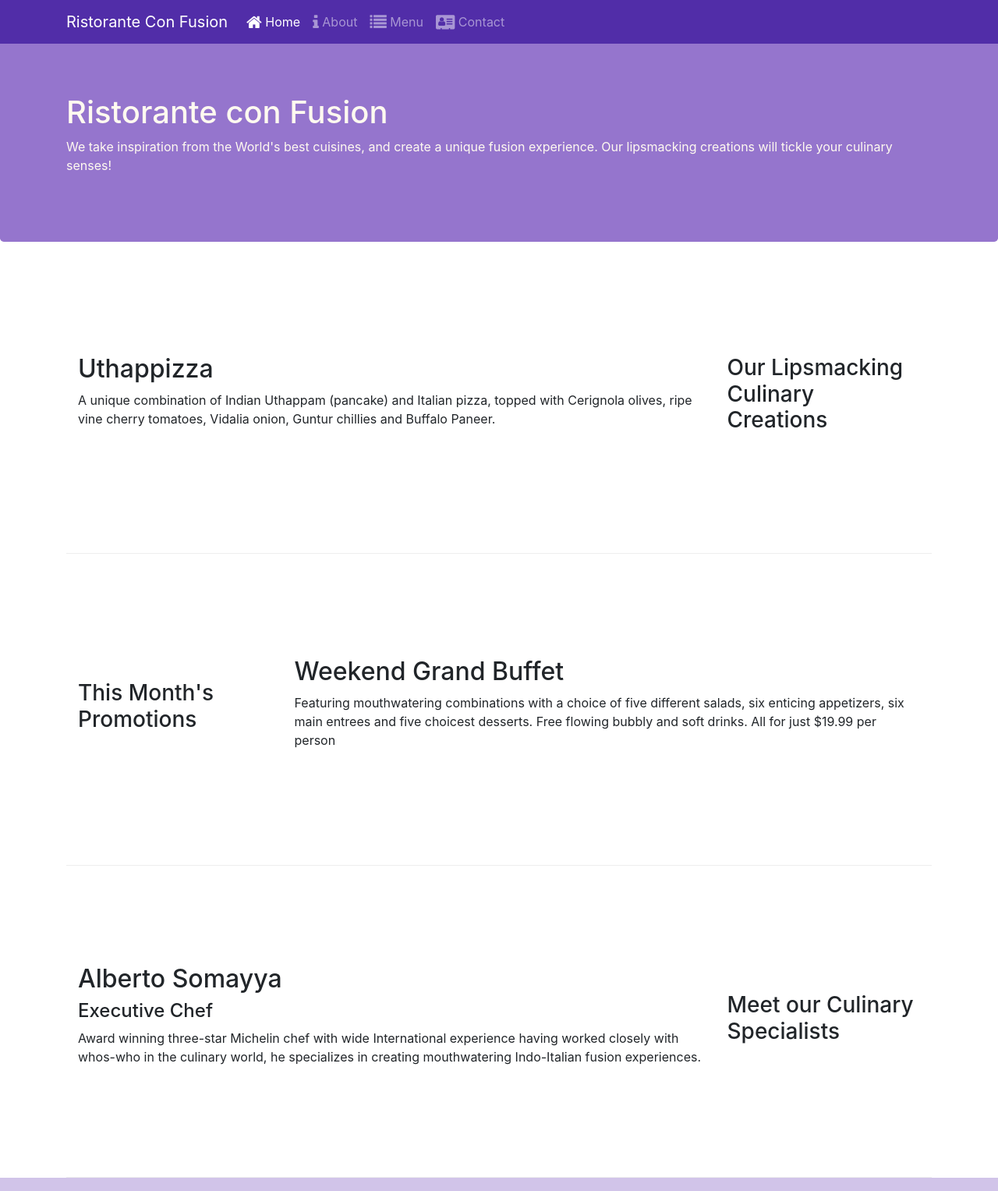
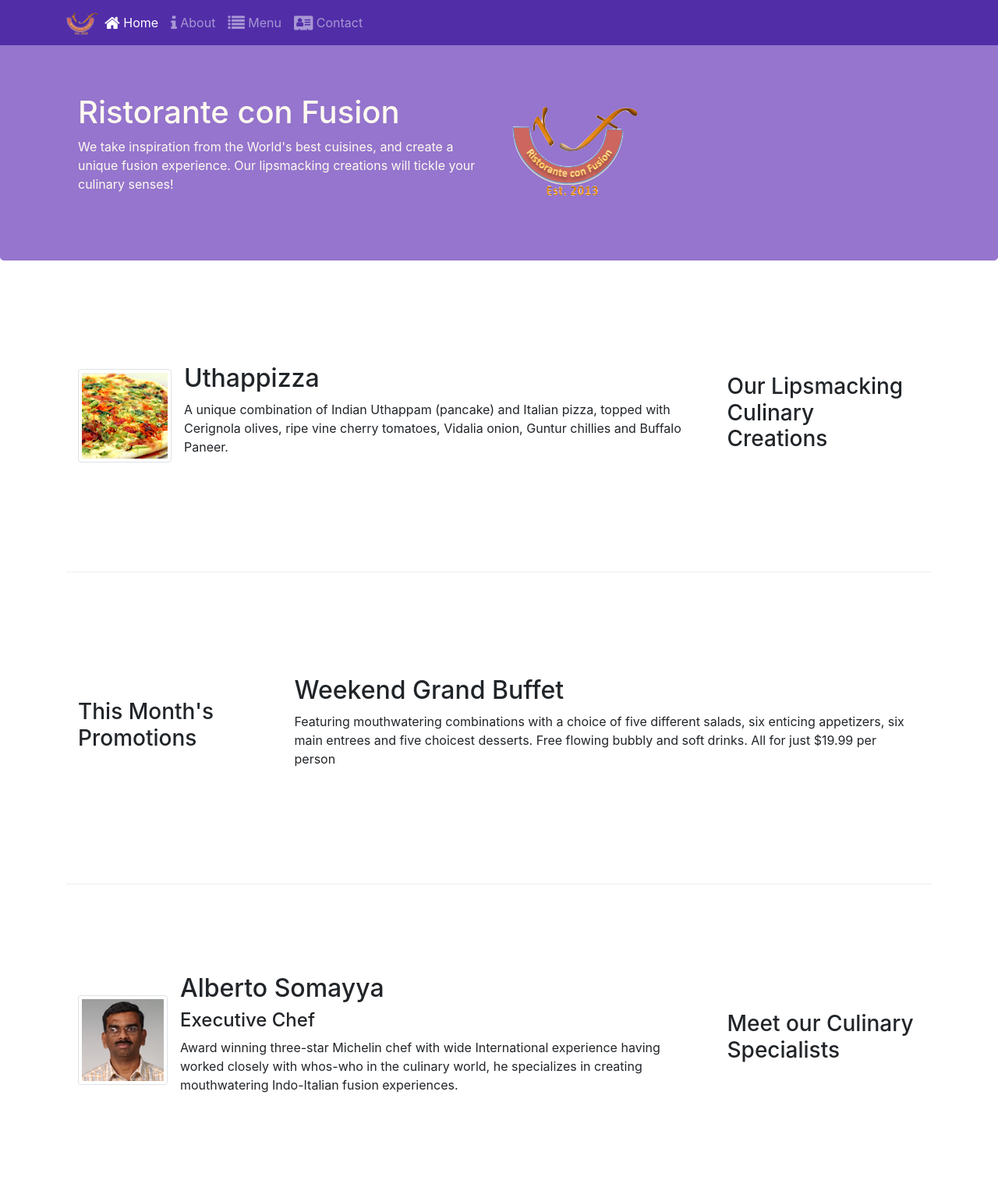
Before and after one commit to uniyalvipin/front-end-bootstrap, a website: page index.html in a window 1280 px wide. Shown: the top 1527 px of the page at 78% size. Drawn offline with nearby package versions, Linux system fonts and the light colour scheme.

Commit message:
images and media added

```diff
--- a/index.html
+++ b/index.html
@@ -20,9 +20,12 @@
     <header class="jumbotron">
         <div class="container">
             <div class="row row-header">
-                <div>
+                <div class="col-12 col-sm-6">
                     <h1>Ristorante con Fusion</h1>
                     <p>We take inspiration from the World's best cuisines, and create a unique fusion experience. Our lipsmacking creations will tickle your culinary senses!</p>
+                </div>
+                <div class="col-12 col-sm align-self-center">
+                    <img src="img/logo.png" class="img-fluid">
                 </div>
             </div>
         </div>
@@ -33,7 +36,7 @@
             <button class="navbar-toggler" type="button" data-toggle="collapse" data-target="#Navbar">
                 <span class="navbar-toggler-icon"></span>
             </button>
-            <a class="navbar-brand" href="#">Ristorante Con Fusion</a>
+            <a class="navbar-brand mr-auto" href="#"><img src="img/logo.png" height="30" width="41"></a>
 
             <div class="collapse navbar-collapse" id="Navbar">
                 <ul class="navbar-nav mr-auto">
@@ -52,11 +55,20 @@
                 <h3>Our Lipsmacking Culinary Creations</h3>
             </div>
             <div class="col col-sm order-sm-first col-md">
-                <h2>Uthappizza</h2>
-                <p>A unique combination of Indian Uthappam (pancake) and Italian pizza, topped with Cerignola olives, ripe vine cherry tomatoes, Vidalia onion, Guntur chillies and Buffalo Paneer.</p>
+                <div class="media">
+                    <img class="d-flex mr-3 img-thumbnail align-self-center"
+                            src="img/uthappizza.png" alt="Uthappizza">
+                    <div class="media-body">
+                        <h2 class="mt-0">Uthappizza</h2>
+                        <p class="d-none d-sm-block">A unique combination of Indian Uthappam (pancake) and
+                            Italian pizza, topped with Cerignola olives, ripe vine
+                            cherry tomatoes, Vidalia onion, Guntur chillies and
+                            Buffalo Paneer.
+                        </p>
+                    </div>
+                </div>
             </div>
         </div>
-
 
         <div class="row row-content align-items-center">
             <div class="col-12 col-sm-4 col-md-3">
@@ -73,9 +85,19 @@
                 <h3>Meet our Culinary Specialists</h3>
             </div>
             <div class="col col-sm order-sm-first col-md">
-                <h2>Alberto Somayya</h2>
-                <h4>Executive Chef</h4>
-                <p>Award winning three-star Michelin chef with wide International experience having worked closely with whos-who in the culinary world, he specializes in creating mouthwatering Indo-Italian fusion experiences. </p>
+                <div class="media">
+                    <img class="d-flex mr-3 img-thumbnail align-self-center"
+                            src="img/alberto.png" alt="Alberto Somayya">
+                    <div class="media-body">
+                        <h2 class="mt-0">Alberto Somayya</h2>
+                        <h4>Executive Chef</h4>
+                        <p class="d-none d-sm-block">Award winning three-star Michelin chef with wide
+                            International experience having worked closely with
+                            whos-who in the culinary world, he specializes in
+                            creating mouthwatering Indo-Italian fusion experiences.
+                        </p>
+                    </div>
+                </div>
             </div>
         </div>
     </div>
```
Also changed, not shown: aboutus.html (+5 -2 lines), contactus.html (+3 -2 lines), img/alberto.png (added), img/buffet.png (added), img/logo.png (added), img/uthappizza.png (added), 1 other file.
